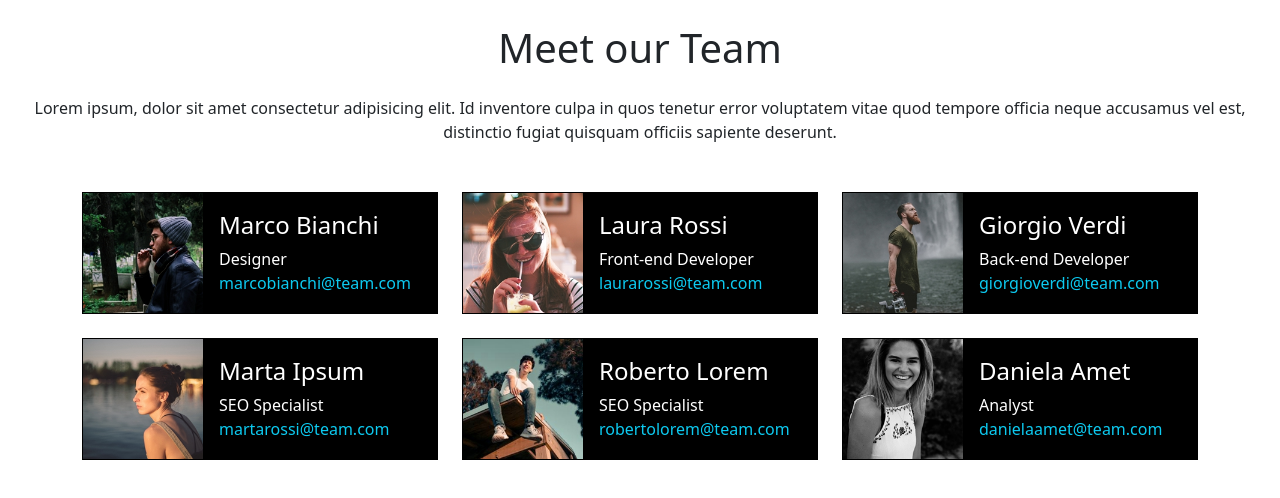
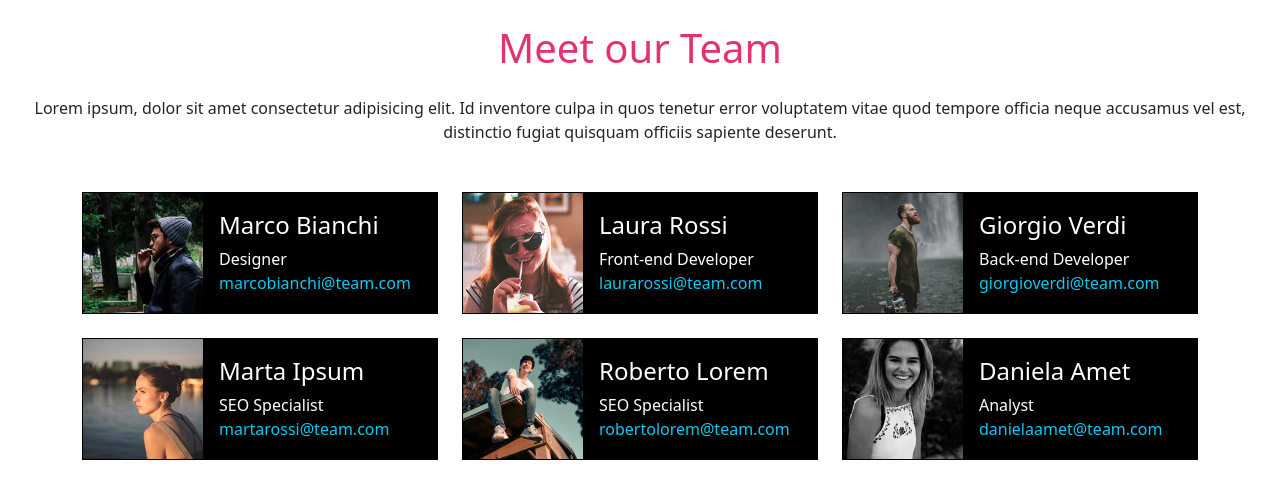
Before and after one commit to Vincenzo-Polverino/js-our-team, a plain HTML site: page assets/index.html in a window 1280 px wide. Drawn offline with nearby package versions, Linux system fonts and the light colour scheme.

Commit message:
fix: title color

```diff
--- a/assets/index.html
+++ b/assets/index.html
@@ -12,6 +12,14 @@
         integrity="sha384-T3c6CoIi6uLrA9TneNEoa7RxnatzjcDSCmG1MXxSR1GAsXEV/Dwwykc2MPK8M2HN" crossorigin="anonymous" />
 
 </head>
+
+<style>
+
+    #title {
+        color: #e53170;
+    }
+
+</style>
 
 <body>
     <header>
```
